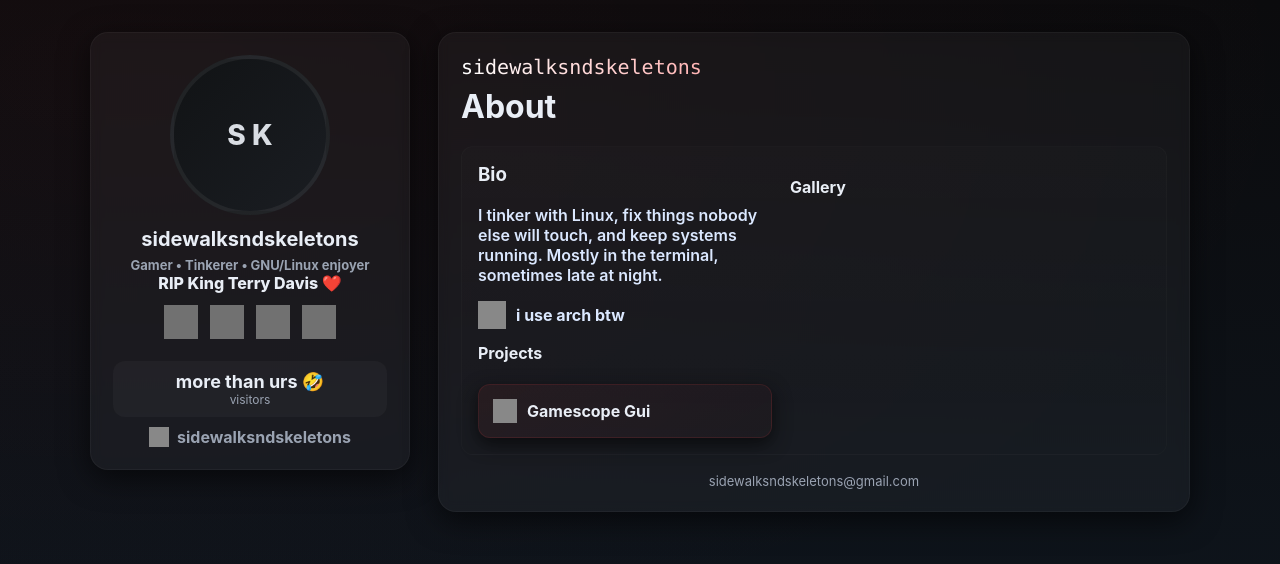
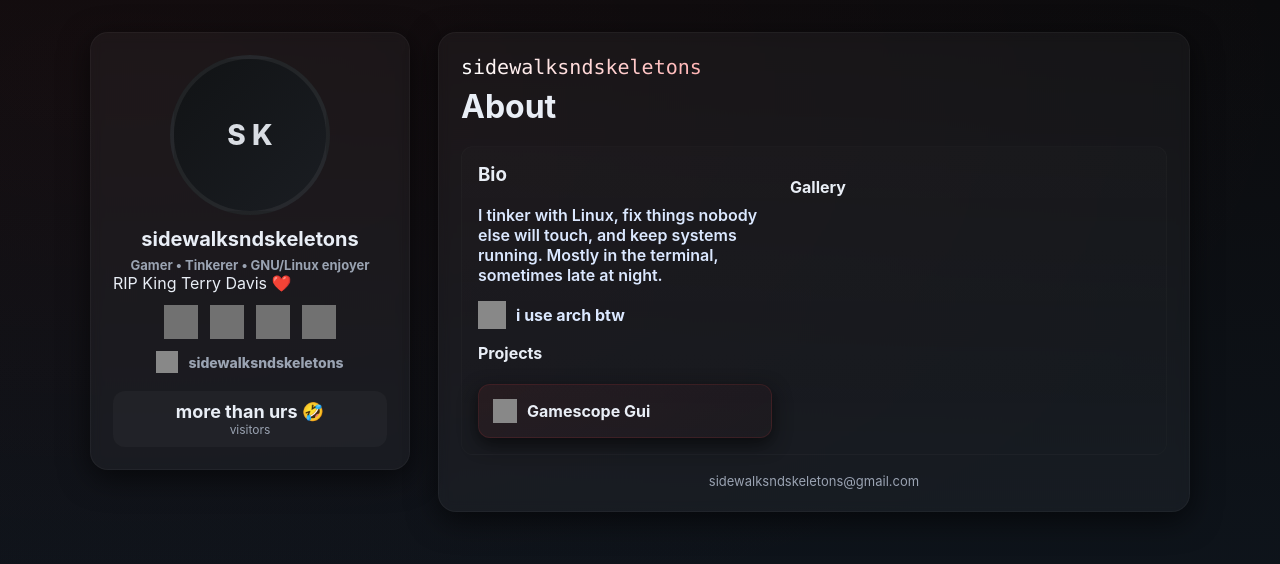
Before and after one commit to sidewalksndskeletons/about-me, a plain HTML site: page index.html in a window 1280 px wide. Drawn offline with Linux system fonts and the light colour scheme; no server answers; grey boxes are pictures that could not be loaded.

Commit message:
Update index.html

```diff
--- a/index.html
+++ b/index.html
@@ -39,9 +39,7 @@
     .stat .value{font-weight:700;font-size:18px}
     .stat .label{font-size:12px;color:var(--muted)}
 
-    .discord-row{display:flex;align-items:center;justify-content:center;gap:8px;color:var(--muted);font-weight:700;margin-top:10px}
-
-    .btn{display:inline-block;padding:10px 16px;border-radius:999px;font-weight:700;text-decoration:none;border:1px solid rgba(255,255,255,0.06);background:linear-gradient(90deg, rgba(255,59,59,0.14), rgba(255,59,59,0.06));}
+    .discord-row{display:flex;align-items:center;justify-content:center;gap:10px;color:var(--muted);font-weight:800;font-size:14px;margin-top:8px}
 
     main{min-height:320px}
     .header{display:flex;justify-content:space-between;align-items:start}
@@ -73,7 +71,7 @@
       <h1>sidewalksndskeletons</h1>
       <h2>Gamer • Tinkerer • GNU/Linux enjoyer</h2>
 
-      <div id="terryDiv" style="text-align:center;font-weight:800;">RIP King Terry Davis ❤️</div>
+      <div id="terryDiv">RIP King Terry Davis ❤️</div>
 
       <div class="links" aria-hidden="false">
         <a href="https://soundcloud.com/ryxzy" target="_blank" title="SoundCloud"><img src="https://cdn.simpleicons.org/soundcloud/ffffff" alt="SC"/></a>
@@ -81,17 +79,16 @@
         <a href="https://steamcommunity.com/id/Tomo_Takino/" target="_blank" title="Steam"><img src="https://cdn.simpleicons.org/steam/ffffff" alt="Steam"/></a>
         <a href="https://www.roblox.com/users/9622213401/profile" target="_blank" title="Roblox"><img src="https://cdn.simpleicons.org/roblox/ffffff" alt="Roblox"/></a>
       </div>
+      <div class="discord-row" id="discordRow" style="font-weight:800;font-size:14px;margin-top:8px">
+        <img src="https://cdn.simpleicons.org/discord/ffffff" width="22" height="22" alt="Discord" style="filter:invert(100%) brightness(140%)" />
+        <span style="color:var(--muted);font-weight:800">sidewalksndskeletons</span>
+      </div>
 
       <div class="stats" style="margin-top:18px">
         <div class="stat">
           <div class="value" id="visitorCount">more than urs 🤣</div>
           <div class="label">visitors</div>
         </div>
-      </div>
-
-      <div class="discord-row" id="discordRow">
-        <img src="https://cdn.simpleicons.org/discord/ffffff" width="20" height="20" alt="Discord" style="filter:invert(100%) brightness(140%)" />
-        <span>sidewalksndskeletons</span>
       </div>
 
     </aside>
```
